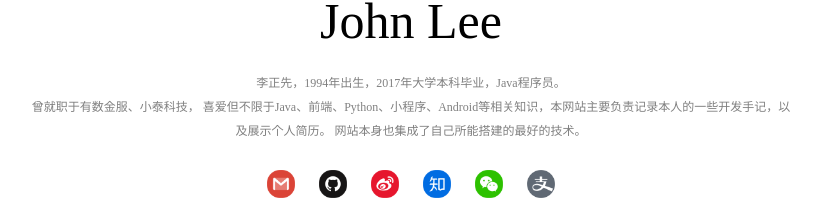
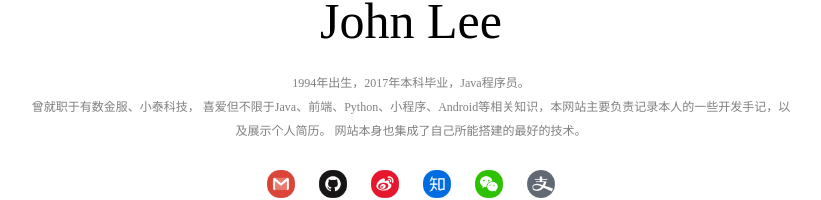
Before and after one commit to lzx2005/lzx2005Vue, a Vue app: page /#/ in a window 1280 px wide. Shown: the part 331-531 px from the top of the page, without its empty margins (229-1050 px from the left). Built offline with nearby package versions, Linux system fonts and the light colour scheme; what iview would draw is missing.

Commit message:
修改文案

```diff
--- a/src/components/header/header.vue
+++ b/src/components/header/header.vue
@@ -5,7 +5,7 @@
     </div>
     <div class="name">John Lee</div>
     <div class="word">
-      李正先，1994年出生，2017年大学本科毕业，Java程序员。<br/>曾就职于有数金服、小泰科技，
+      1994年出生，2017年本科毕业，Java程序员。<br/>曾就职于有数金服、小泰科技，
       喜爱但不限于Java、前端、Python、小程序、Android等相关知识，本网站主要负责记录本人的一些开发手记，以及展示个人简历。
       网站本身也集成了自己所能搭建的最好的技术。
     </div>
```
